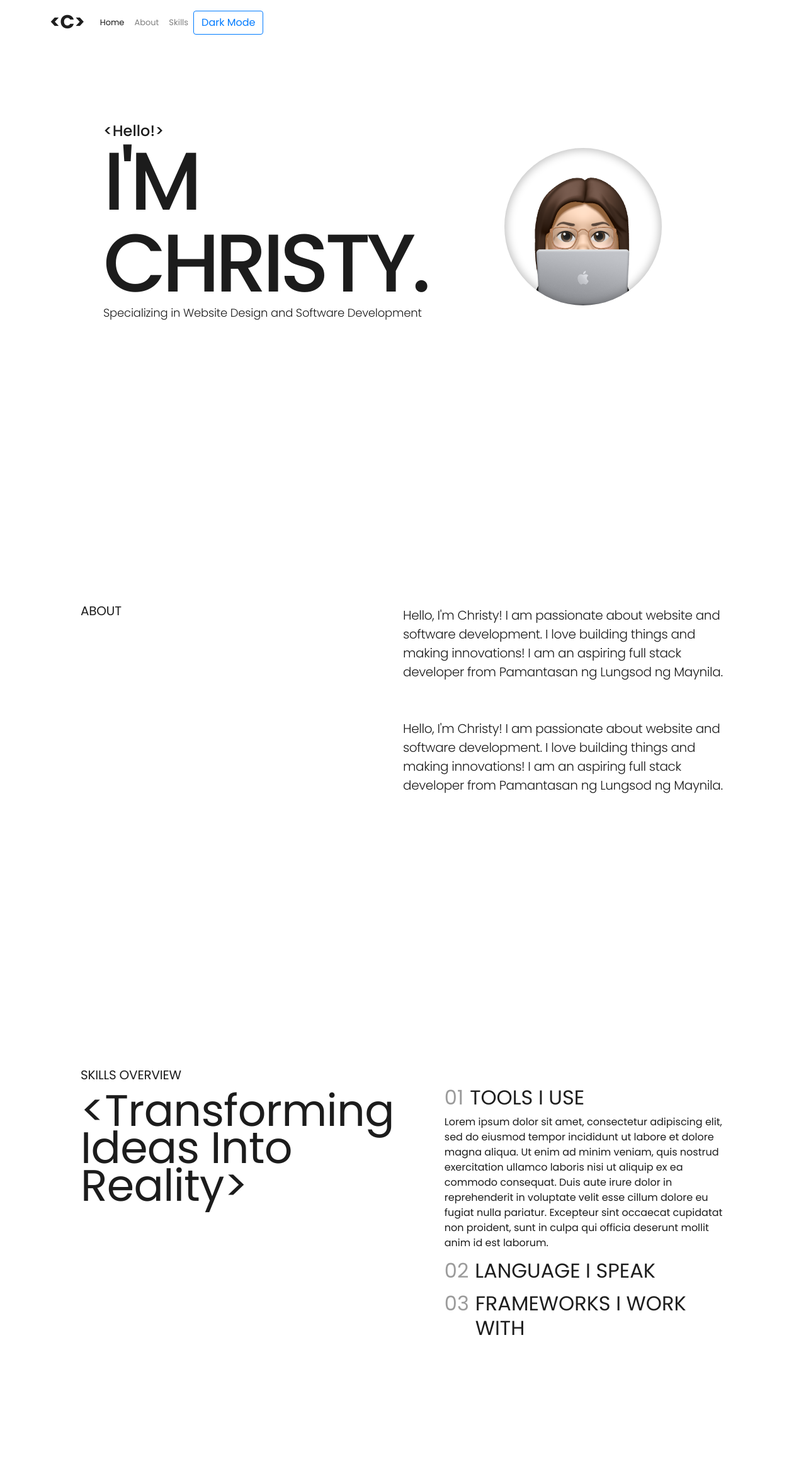
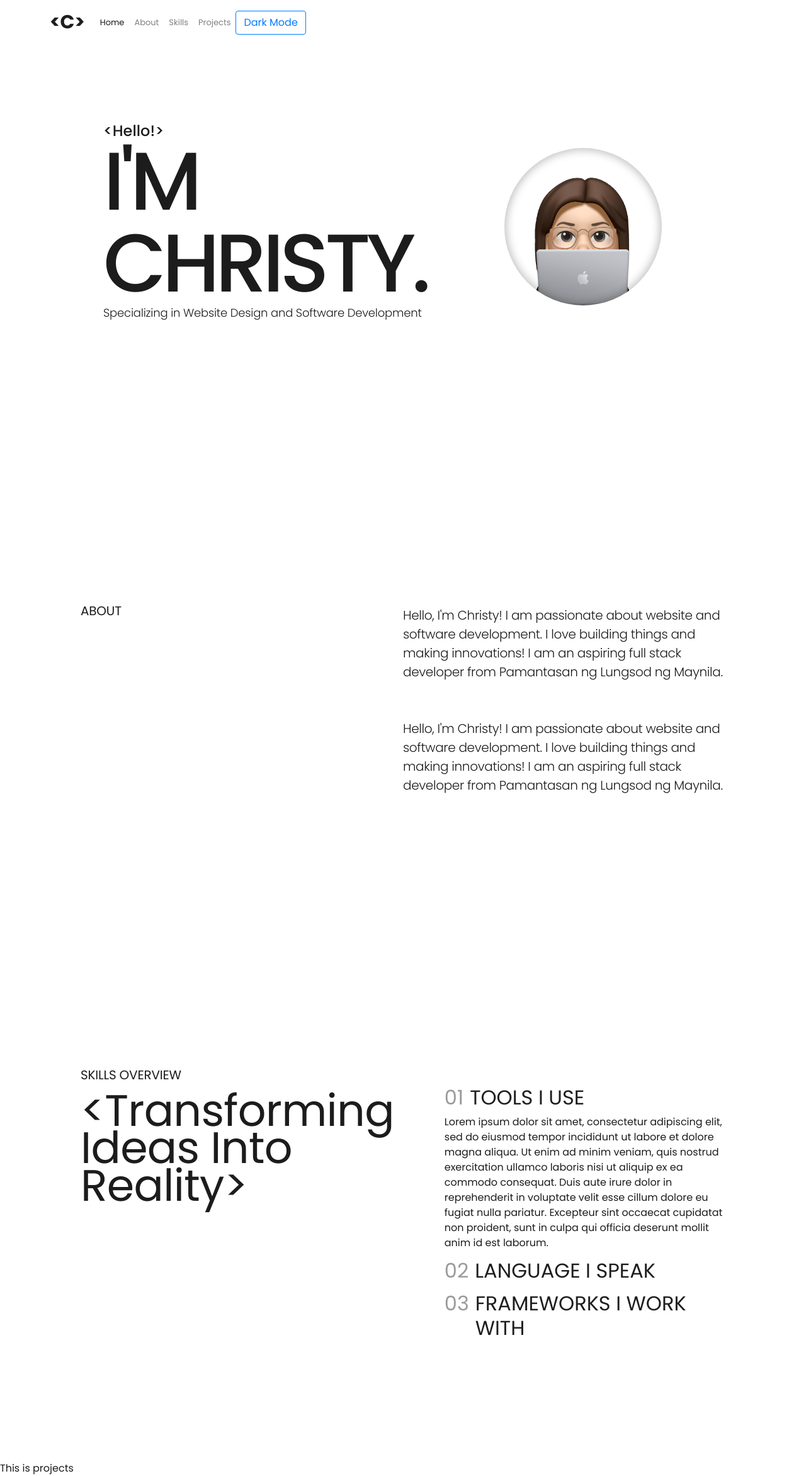
Before and after one commit to ChristySegunto/portfolio-web, a React (Create React App) app: page / in a window 1280 px wide. Shown: the whole page at 63% size. Before the commit the page ends 2320 px from the top, so only its background shows below. Built offline with nearby package versions, Linux system fonts and the light colour scheme.

Commit message:
add projects component

```diff
--- a/src/App.js
+++ b/src/App.js
@@ -7,6 +7,7 @@ import { Link, animateScroll as scroll } from 'react-scroll';
 import Home from './components/Home';
 import About from './components/About';
 import Skills from './components/Skills';
+import Projects from './components/Projects'
 
 const openbracket = '<';
 const closebracket = '>';
@@ -67,6 +68,16 @@ function App() {
 							>
 								Skills
 							</Link>
+							<Link
+								to="projects"
+								className='nav-link link-custom'
+								spy={true}
+								smooth={true}
+								offset={-70}
+								duration={500}
+							>
+								Projects
+							</Link>
 							{/* <NavLink href="#projects" className='nav-link link-custom'>Projects</NavLink> */}
 						</Nav>
 						<Button variant="outline-primary" onClick={toggleTheme}>
@@ -79,6 +90,7 @@ function App() {
 			<Home theme={theme} id="home" />
 			<About theme={theme} id="about" />
 			<Skills theme={theme} id="skills" />
+			<Projects theme={theme} id={"projects"} />
 		</div>
 	);
 }
--- /dev/null
+++ b/src/components/Projects.js
@@ -0,0 +1,17 @@
+import React from 'react';
+
+import { Row, Col, Container } from 'react-bootstrap';
+import './../App.css';
+
+const openbracket = '<';
+const closebracket = '>';
+
+function Projects({ theme, id }) {
+  return (
+    <div className={`Projects ${theme}`} id={id}>
+        This is projects
+    </div>
+  );
+}
+
+export default Projects;
```
